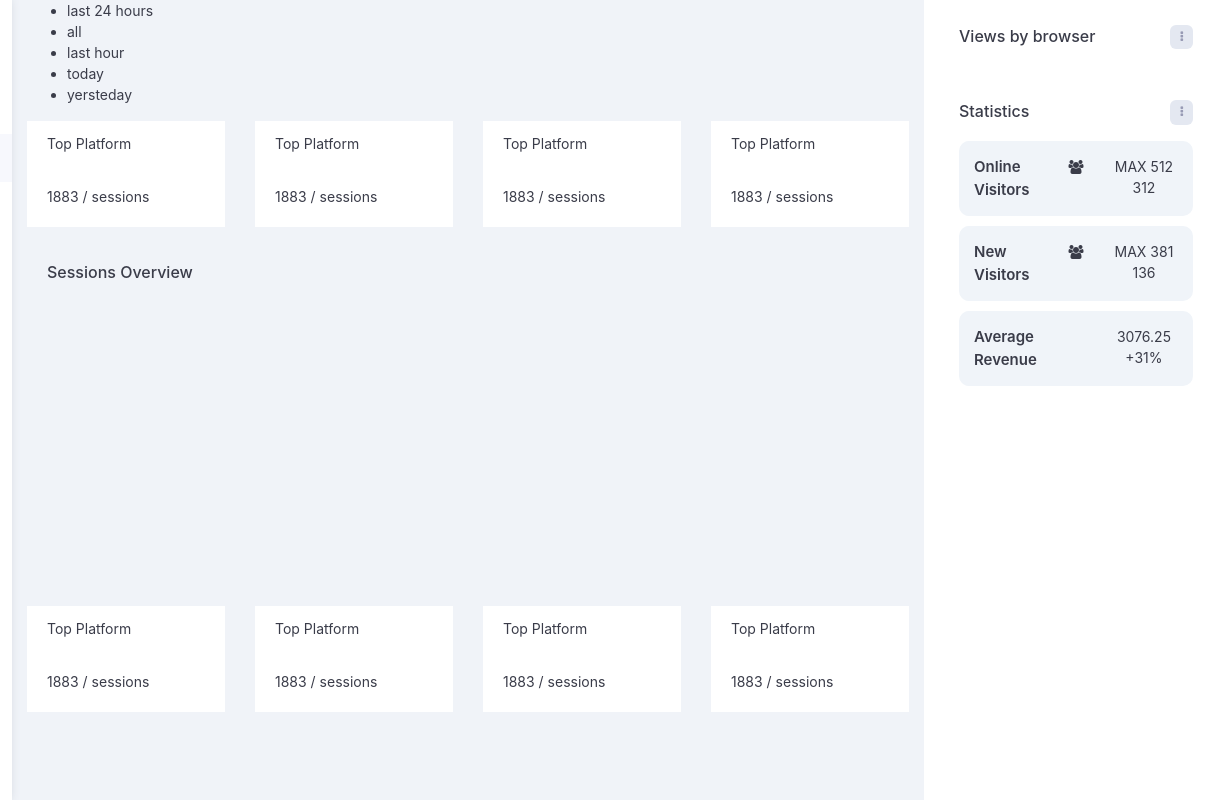
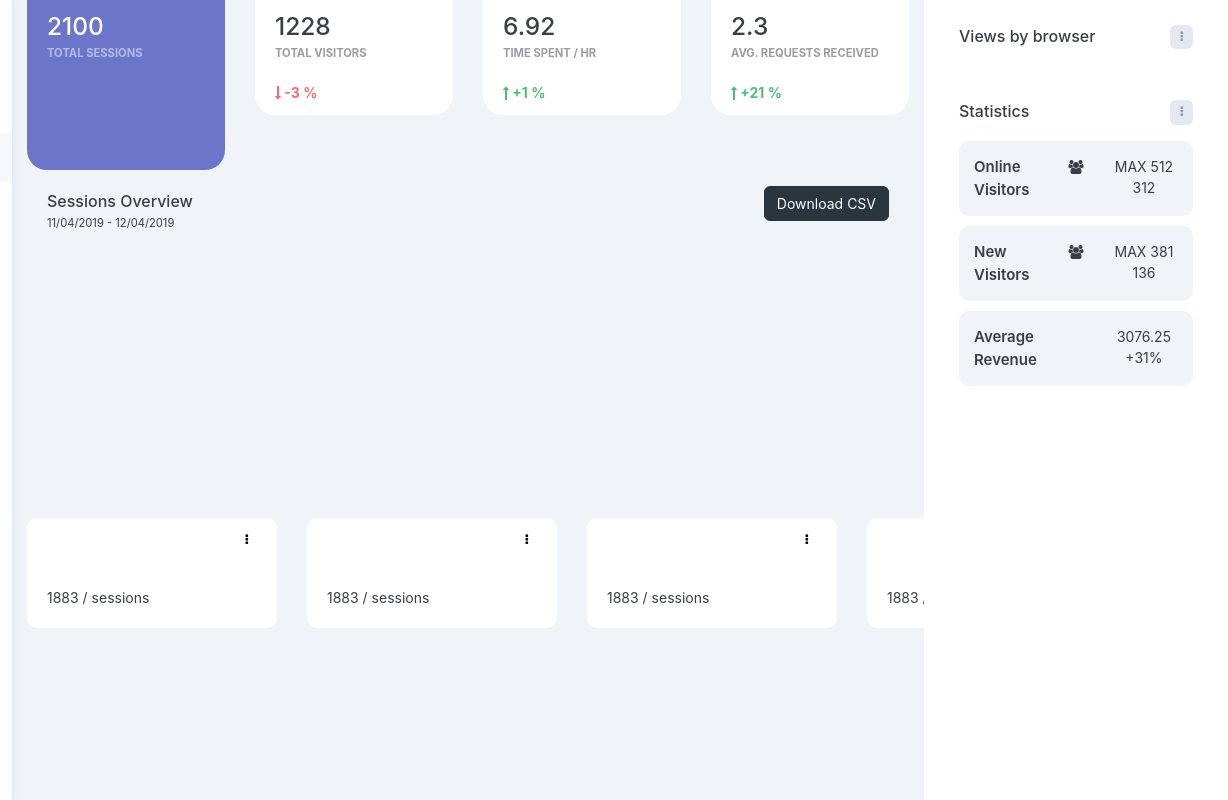
Before and after one commit to sudhakarsukumar/ngappui, a website: page src/index.html at #!/dashboard in a window 1280 px wide. Shown: the full height of the page, 52-1280 px from the left. Drawn offline with nearby package versions, Linux system fonts and the light colour scheme; some packages are replaced by stand-ins of ours; a script that the page names is missing.

Commit message:
dashboard

```diff
--- a/src/assets/js/app.js
+++ b/src/assets/js/app.js
@@ -14,7 +14,8 @@ var grayLightest =  '#f8f9fa';
 angular
 .module('app', [
   'ui.router',
-  'angular-loading-bar'
+  'angular-loading-bar',
+  'ngAnimate'
 ])
 .config(['cfpLoadingBarProvider', function(cfpLoadingBarProvider) {
   cfpLoadingBarProvider.includeSpinner = false;
--- a/src/assets/js/controllers.js
+++ b/src/assets/js/controllers.js
@@ -5,25 +5,29 @@ angular
 
     cardChartCtrl1.$inject = ['$scope'];
 function cardChartCtrl1($scope) {
-    $scope.filters = [{
-            'filterId': 1,
-            'time': 'last 24 hours',
+    $scope.metrics = [{
+            'id': 1,
+            'title': 'Total Sessions',
+            'count': '2100',
+            'status': 14,
         },
         {
-            'filterId': 2,
-            'time': 'all',
+            'id': 2,
+            'title': 'Total Visitors',
+            'count': '1228',
+            'status': -3,
         },
         {
-            'filterId': 3,
-            'time': 'last hour',
+            'id': 3,
+            'title': 'Time Spent / HR',
+            'count': '6.92',
+            'status': 1,
         },
         {
-            'filterId': 4,
-            'time': 'today',
-        },
-        {
-            'filterId': 5,
-            'time': 'yersteday',
+            'id': 4,
+            'title': 'Avg. Requests Received',
+            'count': '2.3',
+            'status': 21,
         }
     ];
     $scope.selected = 0;
@@ -31,4 +35,12 @@ function cardChartCtrl1($scope) {
     $scope.select = function(index) {
         $scope.selected = index;
     };
+    $(document).ready(function(){
+        $('.session_list').slick({
+       infinite: false,
+       slidesToShow: 3,
+       dots:false,
+       arrows:false,
+     });
+             });
 }
--- /dev/null
+++ b/src/assets/vendors/css/slick.css
@@ -0,0 +1,119 @@
+/* Slider */
+.slick-slider
+{
+    position: relative;
+
+    display: block;
+    box-sizing: border-box;
+
+    -webkit-user-select: none;
+       -moz-user-select: none;
+        -ms-user-select: none;
+            user-select: none;
+
+    -webkit-touch-callout: none;
+    -khtml-user-select: none;
+    -ms-touch-action: pan-y;
+        touch-action: pan-y;
+    -webkit-tap-highlight-color: transparent;
+}
+
+.slick-list
+{
+    position: relative;
+
+    display: block;
+    overflow: hidden;
+
+    margin: 0;
+    padding: 0;
+}
+.slick-list:focus
+{
+    outline: none;
+}
+.slick-list.dragging
+{
+    cursor: pointer;
+    cursor: hand;
+}
+
+.slick-slider .slick-track,
+.slick-slider .slick-list
+{
+    -webkit-transform: translate3d(0, 0, 0);
+       -moz-transform: translate3d(0, 0, 0);
+        -ms-transform: translate3d(0, 0, 0);
+         -o-transform: translate3d(0, 0, 0);
+            transform: translate3d(0, 0, 0);
+}
+
+.slick-track
+{
+    position: relative;
+    top: 0;
+    left: 0;
+
+    display: block;
+    margin-left: auto;
+    margin-right: auto;
+}
+.slick-track:before,
+.slick-track:after
+{
+    display: table;
+
+    content: '';
+}
+.slick-track:after
+{
+    clear: both;
+}
+.slick-loading .slick-track
+{
+    visibility: hidden;
+}
+
+.slick-slide
+{
+    display: none;
+    float: left;
+
+    height: 100%;
+    min-height: 1px;
+}
+[dir='rtl'] .slick-slide
+{
+    float: right;
+}
+.slick-slide img
+{
+    display: block;
+}
+.slick-slide.slick-loading img
+{
+    display: none;
+}
+.slick-slide.dragging img
+{
+    pointer-events: none;
+}
+.slick-initialized .slick-slide
+{
+    display: block;
+}
+.slick-loading .slick-slide
+{
+    visibility: hidden;
+}
+.slick-vertical .slick-slide
+{
+    display: block;
+
+    height: auto;
+
+    border: 1px solid transparent;
+}
+.slick-arrow.slick-hidden {
+    display: none;
+}
--- a/src/index.html
+++ b/src/index.html
@@ -15,6 +15,7 @@
 
     <link href="assets/css/style.css" rel="stylesheet">
     <link href="node_modules/font-awesome/css/font-awesome.min.css" rel="stylesheet">
+    <link href="assets/vendors/css/slick.css" rel="stylesheet">
 
 </head>
 
@@ -25,6 +26,8 @@
     <script src="node_modules/jquery/dist/jquery.min.js"></script>
     <script src="node_modules/popper.js/dist/umd/popper.min.js"></script>
     <script src="node_modules/bootstrap/dist/js/bootstrap.min.js"></script>
+    <script src="assets/vendors/js/slick.min.js"></script>
+
 
 
     <script src="node_modules/angular/angular.min.js"></script>
--- a/src/views/main.html
+++ b/src/views/main.html
@@ -1,36 +1,17 @@
 <div class="animated fadeIn">
     <div class="row">
         <div class="col-lg-9">
-            <div class="filters_ct" ng-controller="cardChartCtrl1">
-                <ul>
-                    <li ng-repeat="filter in filters" ng-click="select($index)" ng-class="{sel: $index == selected}">
-                        <span class="filters_ct_status"></span> {{filter.time}}
-                    </li>
-                </ul>
-            </div>
-            <div class="row">
-                <div class="col-lg-3 col-md-3 col-6">
-                    <div class="card">
-                        <div class="card-header">Top Platform</div>
-                        <div class="card-body">1883 / sessions</div>
-                    </div>
-                </div>
-                <div class="col-lg-3 col-md-3 col-6">
-                    <div class="card">
-                        <div class="card-header">Top Platform</div>
-                        <div class="card-body">1883 / sessions</div>
-                    </div>
-                </div>
-                <div class="col-lg-3 col-md-3 col-6">
-                    <div class="card">
-                        <div class="card-header">Top Platform</div>
-                        <div class="card-body">1883 / sessions</div>
-                    </div>
-                </div>
-                <div class="col-lg-3 col-md-3 col-6">
-                    <div class="card">
-                        <div class="card-header">Top Platform</div>
-                        <div class="card-body">1883 / sessions</div>
+            <div class="row" ng-controller="cardChartCtrl1">
+                <div class="col-lg-3 col-md-3 col-6" ng-repeat="metric in metrics" ng-click="select($index)" ng-class="{active: $index == selected}">
+                    <div class="metric_card card">
+                        <div class="card-header"> <h3 class="mb-0">{{metric.count}}</h3><small><b class="text-uppercase" style="opacity: 0.5;">{{metric.title}}</b></small></div>
+                        <div class="card-body"></div>
+                        <div class="card-footer pt-2">
+                            <b class="text-success" ng-if="metric.status > 0 || metric.status == 0">
+                            <i class="fa fa-long-arrow-up"></i> +{{metric.status}} %</b>
+                            <b class="text-danger" ng-if="metric.status < 0">
+                                    <i class="fa fa-long-arrow-down"></i> {{metric.status}} %</b>
+                        </div>
                     </div>
                 </div>
             </div>
@@ -38,34 +19,22 @@
                 <div class="col-lg-12">
                     <div class="card bg-none">
                         <div class="card-header bg-none">
-                            <h4 class="card_title">Sessions Overview</h4>
+                            <div class="float-left">
+                            <h4 class="card_title mb-0">Sessions Overview</h4>
+                            <small>11/04/2019 - 12/04/2019</small>
                         </div>
-                        <div class="card-body" style="height: 280px;"></div>
+                        <div class="float-right">
+                            <button class="btn btn-dark"><i></i> Download CSV</button>
+                        </div>
+                        </div>
+                        <div class="card-body" style="height: 250px;"></div>
                     </div>
                 </div>
             </div>
-            <div class="row">
-                <div class="col-lg-3">
+            <div class="row session_list" ng-controller="cardChartCtrl1">
+                <div class="col-lg-3" ng-repeat="metric in metrics">
                     <div class="card">
-                        <div class="card-header">Top Platform</div>
-                        <div class="card-body">1883 / sessions</div>
-                    </div>
-                </div>
-                <div class="col-lg-3">
-                    <div class="card">
-                        <div class="card-header">Top Platform</div>
-                        <div class="card-body">1883 / sessions</div>
-                    </div>
-                </div>
-                <div class="col-lg-3">
-                    <div class="card">
-                        <div class="card-header">Top Platform</div>
-                        <div class="card-body">1883 / sessions</div>
-                    </div>
-                </div>
-                <div class="col-lg-3">
-                    <div class="card">
-                        <div class="card-header">Top Platform</div>
+                        <div class="card-header"><div class="float-left"></div><div></div><div class="pull-right"><button class="btn btn-sm" style="background: transparent;"><i class="fa fa-ellipsis-v"></i></button></div></div>
                         <div class="card-body">1883 / sessions</div>
                     </div>
                 </div>
```
Also changed, not shown: src/assets/css/style.css, src/assets/vendors/js/slick.min.js (added).
